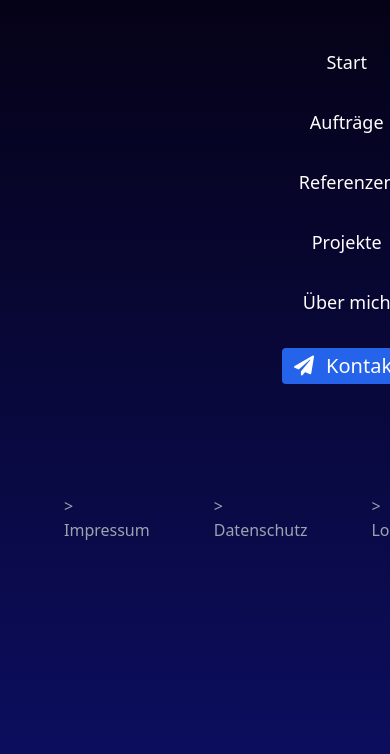
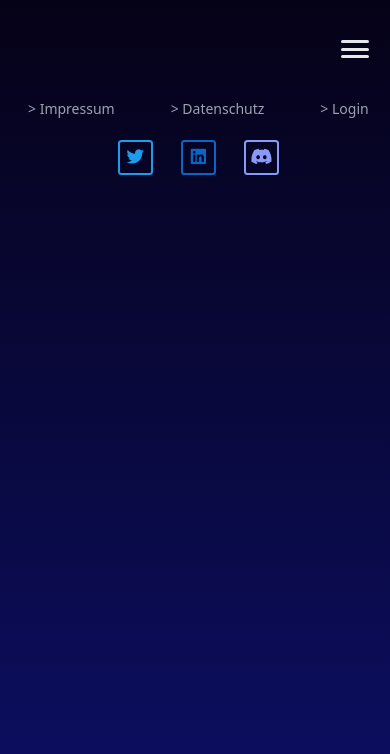
Before and after one commit to LordSalmon/schwedes.eu_frontend, a Nuxt app: page / in a window 390 px wide. Shown: the top 754 px of the page. Built offline with nearby package versions, Linux system fonts and the light colour scheme.

Commit message:
responsive design started, minor bugs fixed

```diff
--- a/assets/styles.scss
+++ b/assets/styles.scss
@@ -8,6 +8,12 @@
   max-width: 30vw;
 }
 
+@media (max-width: 875px) {
+
+  :root {
+    font-size: 14px;
+  }
+}
 
 ::-webkit-scrollbar {
   background-color: transparent;
@@ -36,3 +42,18 @@
   opacity: 1;
   transform: translateY(0);
 }
+
+
+.route-enter-active {
+  transition: all 0.5s;
+}
+
+.route-enter {
+  opacity: 0;
+  transform: translateY(-1rem);
+}
+
+.route-enter-to {
+  opacity: 1;
+  transform: translateY(0);
+}
--- a/components/Background.vue
+++ b/components/Background.vue
@@ -115,7 +115,7 @@ export default Vue.extend({
 
 @keyframes fall {
   to {
-    transform: translate3d(-30em, 0, 0);
+    transform: translate3d(-40em, 0, 0);
   }
 }
 
--- a/components/Footer.vue
+++ b/components/Footer.vue
@@ -1,6 +1,6 @@
 <template>
-  <div class="footer box-border px-8 flex justify-between items-center">
-    <div class="flex justify-start items-center">
+  <div class="footer box-border px-8 flex flex-col md:flex-row justify-start md:justify-between items-center">
+    <div class="flex justify-start items-center mb-6 md:mb-0">
       <NuxtLink to="/imprint" class="footer-element">
         <span>> Impressum</span>
       </NuxtLink>
@@ -55,6 +55,11 @@ export default Vue.extend({
 </script>
 
 <style scoped lang="scss">
+
+.footer {
+  @apply h-28 md:h-32;
+}
+
 .social-media-button {
   @apply w-10 h-10 rounded mx-4 border-2 flex justify-center items-center duration-200;
   border-color: var(--color);
@@ -69,7 +74,15 @@ export default Vue.extend({
 }
 
 .footer-element {
-  @apply text-gray-400 mx-8 cursor-pointer select-none duration-100;
+  @apply text-gray-400 cursor-pointer select-none duration-100 whitespace-nowrap;
+  margin: 0 2rem;
+  &:first-child {
+    margin: 0 2rem 0 0;
+  }
+
+  &:last-child {
+    margin: 0 0 0 2rem;
+  }
 
   &:hover {
     @apply underline text-gray-300;
--- a/components/Navbar.vue
+++ b/components/Navbar.vue
@@ -1,26 +1,41 @@
 <template>
-  <div class="navbar">
-    <div class="navbar-buttons">
-      <NuxtLink to="/" class="navbar-element">
+  <div class="navbar" :style="{'h-96': isExpanded, 'h-32': !isExpanded}">
+    <div class="flex w-full h-28 justify-end items-center box-border block md:hidden duration-200">
+      <div class="menu-button" :class="{expanded: isExpanded}" @click="isExpanded = !isExpanded">
+        <span class="menu-dash menu-1"></span>
+        <span class="menu-dash menu-2"></span>
+        <span class="menu-dash menu-3"></span>
+      </div>
+    </div>
+    <transition name="navbar">
+      <div class="navbar-buttons" v-if="isExpanded">
+        <NuxtLink to="/" class="navbar-element" @click.native="minimizeNavbar()">
           <span>Start</span>
         </NuxtLink>
-      <NuxtLink to="/assignments" class="navbar-element">
+        <NuxtLink to="/assignments" class="navbar-element" @click.native="minimizeNavbar()">
           <span>Aufträge</span>
         </NuxtLink>
-      <NuxtLink to="/credentials" class="navbar-element">
+        <NuxtLink to="/credentials" class="navbar-element" @click.native="minimizeNavbar()">
           <span>Referenzen</span>
         </NuxtLink>
-      <NuxtLink to="/projects" class="navbar-element">
+        <NuxtLink to="/projects" class="navbar-element" @click.native="minimizeNavbar()">
           <span>Projekte</span>
         </NuxtLink>
-      <NuxtLink to="/aboutme" class="navbar-element">
+        <NuxtLink to="/aboutme" class="navbar-element" @click.native="minimizeNavbar()">
           <span>Über mich</span>
         </NuxtLink>
-      <NuxtLink to="/contact" class="navbar-contact px-3 py-1 rounded flex justify-center items-center bg-blue-600 cursor-pointer hover:bg-blue-500 duration-150 active:bg-blue-700 select-none">
+        <div class="flex justify-center items-center" @click.native="minimizeNavbar()">
+          <NuxtLink
+            to="/contact"
+            class="navbar-contact px-3 py-1 rounded flex w-min justify-center items-center bg-blue-600 cursor-pointer hover:bg-blue-500 duration-150 active:bg-blue-700 select-none mt-4 md:mt-0"
+            @click.native="minimizeNavbar()"
+          >
             <span class="fas fa-paper-plane mr-3 text-xl"></span>
             <span class="text-xl">Kontakt</span>
           </NuxtLink>
         </div>
+      </div>
+    </transition>
   </div>
 </template>
 
@@ -29,48 +44,110 @@ import Vue from 'vue'
 
 export default Vue.extend({
   name: "Navbar",
+  mounted() {
+    this.currentSize = window.innerWidth;
+    this.minimizeNavbar();
+    window.addEventListener("resize", (event: any) => {
+      if (event.path[0].innerWidth > 768) this.isExpanded = true;
+      if (event.path[0].innerWidth <= 768 && this.currentSize > 768) this.isExpanded = false;
+      this.currentSize = event.path[0].innerWidth;
+    });
+  },
   data() {
     return {
-      shown: true,
+      isExpanded: false,
+      currentSize: 0
     };
+  },
+  methods: {
+    minimizeNavbar(): void {
+      this.isExpanded = this.currentSize > 768;
+    }
   }
 })
 </script>
 
 <style lang="scss" scoped>
 .navbar {
-  height: 8rem;
+  @apply md:h-24 flex justify-start items-center md:justify-end flex-col box-border px-8;
 
   .navbar-buttons {
-    @apply flex justify-end items-center box-border px-8 text-white w-full h-full;
-  }
-
-  .navbar-contact {
-    @apply ml-8;
-  }
-}
-
-@media screen and (max-width: 875px) {
-  .navbar {
-    height: 20rem;
-
-    .navbar-buttons {
-      @apply mt-8 flex flex-col justify-start items-center box-border px-8 text-white h-full w-full;
-      .navbar-element {
-        @apply py-4;
-      }
-
-      .navbar-contact {
-        @apply m-0 mt-4;
-      }
-    }
-  }
-}
+    @apply justify-start flex-col flex md:justify-end md:flex-row box-border text-white w-full h-full;
 
     .navbar-element {
-  @apply text-lg px-8 cursor-pointer duration-200 select-none;
+      @apply flex justify-center items-center text-lg px-8 cursor-pointer duration-200 select-none h-12 h-full whitespace-nowrap py-4 md:py-0;
+
       &:hover {
         @apply text-xl;
       }
     }
+
+  }
+}
+
+.expanded {
+  justify-content: center;
+  align-items: center;
+  position: relative;
+  width: max-content;
+
+  .menu-1 {
+    position: absolute;
+    transform: rotate(45deg);
+    top: 75%;
+  }
+
+  .menu-2 {
+    position: absolute;
+    opacity: 0;
+  }
+
+  .menu-3 {
+    position: absolute;
+    transform: rotate(-45deg);
+    top: 75%;
+  }
+}
+
+.menu-button {
+  width: 2rem;
+  height: 1.25rem;
+  @apply flex flex-col justify-between items-center cursor-pointer;
+  box-sizing: border-box;
+
+  .menu-dash {
+    height: 3px;
+    border-radius: 2px;
+    @apply w-full bg-gray-200 duration-200;
+  }
+}
+
+.navbar-enter-active {
+  transition: all 0.75s;
+}
+
+.navbar-leave-active {
+  transition: all 0.5s;
+}
+
+.navbar-enter {
+  transform: translateY(-100%);
+  opacity: 0.25;
+}
+
+.navbar-enter-to {
+  transform: translateY(0);
+  opacity: 1;
+}
+
+.navbar-leave {
+  transform: translateY(0);
+  opacity: 1;
+}
+
+.navbar-leave-to {
+  opacity: 0;
+  transform: translateY(-100%);
+}
+
 </style>
--- a/nuxt.config.js
+++ b/nuxt.config.js
@@ -46,5 +46,9 @@ export default {
   // Build Configuration: https://go.nuxtjs.dev/config-build
   build: {
     analyze: false,
+  },
+  server: {
+    host: "0.0.0.0",
+    port: 3000,
   }
 }
--- a/pages/index.vue
+++ b/pages/index.vue
@@ -1,10 +1,10 @@
 <template>
-   <div class="page-wrapper">
-      <Background class="fixed top-0 left-0 w-screen h-screen" />
-      <div class="default-wrapper fixed top-0 left-0 w-screen h-screen overflow-x-hidden overflow-y-auto">
-          <Navbar />
-          <Nuxt />
-          <Footer />
+  <div class="page-wrapper" :style="{'min-height': appHeight, 'min-width': appWidth}">
+    <Background class="fixed top-0 left-0 w-screen h-full"/>
+    <div class="default-wrapper fixed top-0 left-0 w-screen overflow-auto h-full">
+      <Navbar/>
+      <Nuxt/>
+      <Footer/>
     </div>
   </div>
 </template>
@@ -21,6 +21,16 @@ export default Vue.extend({
     return {
       title: "Schwedes Solutions"
     }
+  },
+  mounted() {
+    this.appHeight = window.innerHeight;
+    this.appWidth = window.innerWidth;
+  },
+  data() {
+    return {
+      appHeight: 0,
+      appWidth: 0
+    };
   }
 });
 </script>
@@ -37,6 +47,6 @@ export default Vue.extend({
   display: grid;
   grid-template: "navbar" "router" "footer";
   grid-template-columns: 1fr;
-    grid-template-rows: min-content 1fr 8rem;
+  grid-template-rows: min-content 1fr min-content;
 }
 </style>
--- a/pages/index/assignments.vue
+++ b/pages/index/assignments.vue
@@ -1,10 +1,12 @@
 <template>
   <div class="flex flex-col justify-start items-center">
-    <div class="mt-24 flex justify-start items-center select-none">
-      <span class="text-3xl text-gray-300">Dein Ansprechpartner für </span>
-      <span class="ml-2 text-3xl text-gray-100 font-semibold">{{ getCurrentSloganText() }}</span>
-      <span class="assignment-title-dash"></span>
-    </div>
+    <transition name="fade">
+      <div class="mt-4 md:mt-12 flex justify-start items-center select-none" v-if="titleShown">
+        <span class="text-2xl md:text-3xl text-gray-300">Dein Ansprechpartner für </span>
+        <span class="ml-2 text-3xl text-gray-100 font-semibold">{{ getCurrentSloganText() }}</span>
+        <span class="assignment-title-dash"></span>
+      </div>
+    </transition>
   </div>
 </template>
 
@@ -14,6 +16,9 @@ import Vue from "vue";
 export default Vue.extend({
   name: "assignments",
   mounted() {
+    setTimeout(() => {
+      this.titleShown = true;
+    }, 550);
     // @ts-ignore
     this.interval = setInterval(() => {
       if (this.isOuterTimeout) return;
@@ -57,6 +62,7 @@ export default Vue.extend({
       },
       isInnerTimeout: false,
       isOuterTimeout: false,
+      titleShown: false,
     };
   },
   methods: {
--- a/pages/index/contact.vue
+++ b/pages/index/contact.vue
@@ -1,16 +1,17 @@
 <template>
+  <transition name="route">
     <div>
       <transition name="show">
         <div class="flex justify-start flex-col items-center" v-if="shown">
           <div class="mt-24 flex justify-center items-center mb-8">
-               <span class="text-4xl font-semibold">Kontakt:</span>
+            <span class="text-4xl font-semibold select-none">Kontakt:</span>
           </div>
           <div class="box-border p-4 bg-opacity-10 bg-gray-200 rounded">
             <div class="contact-element">
-                  <DInput label="Name:" v-model="name" />
+              <DInput label="Name:" v-model="name"/>
             </div>
             <div class="contact-element">
-                  <DInput label="Email:" v-model="email" />
+              <DInput label="Email:" v-model="email"/>
             </div>
             <div class="contact-element">
               <span class="mb-4">Nachricht:</span>
@@ -25,6 +26,7 @@
         </div>
       </transition>
     </div>
+  </transition>
 </template>
 
 <script>
@@ -37,6 +39,7 @@ export default Vue.extend({
       this.shown = true;
     }, 50);
   },
+  transition: "route",
   data() {
     return {
       name: "",
--- a/pages/index/credentials.vue
+++ b/pages/index/credentials.vue
@@ -1,6 +1,6 @@
 <template>
   <div class="w-full h-full flex flex-col justify-start items-center select-none overflow-hidden">
-    <div class="mt-24">
+    <div class="mt-4 md:mt-12">
       <transition name="fade">
         <span v-if="credentialsTextShown" class="text-4xl font-semibold text-gray-200 block mb-12">Referenzen:</span>
       </transition>
--- a/tailwind.config.js
+++ b/tailwind.config.js
@@ -8,7 +8,12 @@ module.exports = {
   ],
   darkMode: false, // or 'media' or 'class'
   theme: {
-    extend: {},
+    extend: {
+      spacing: {
+        88: "22rem",
+        96: "24rem",
+      }
+    },
   },
   variants: {
     extend: {
```
Also changed, not shown: pages/index/index.vue (+6 -3 lines). Lines whose indentation alone changed are shown as unchanged.
